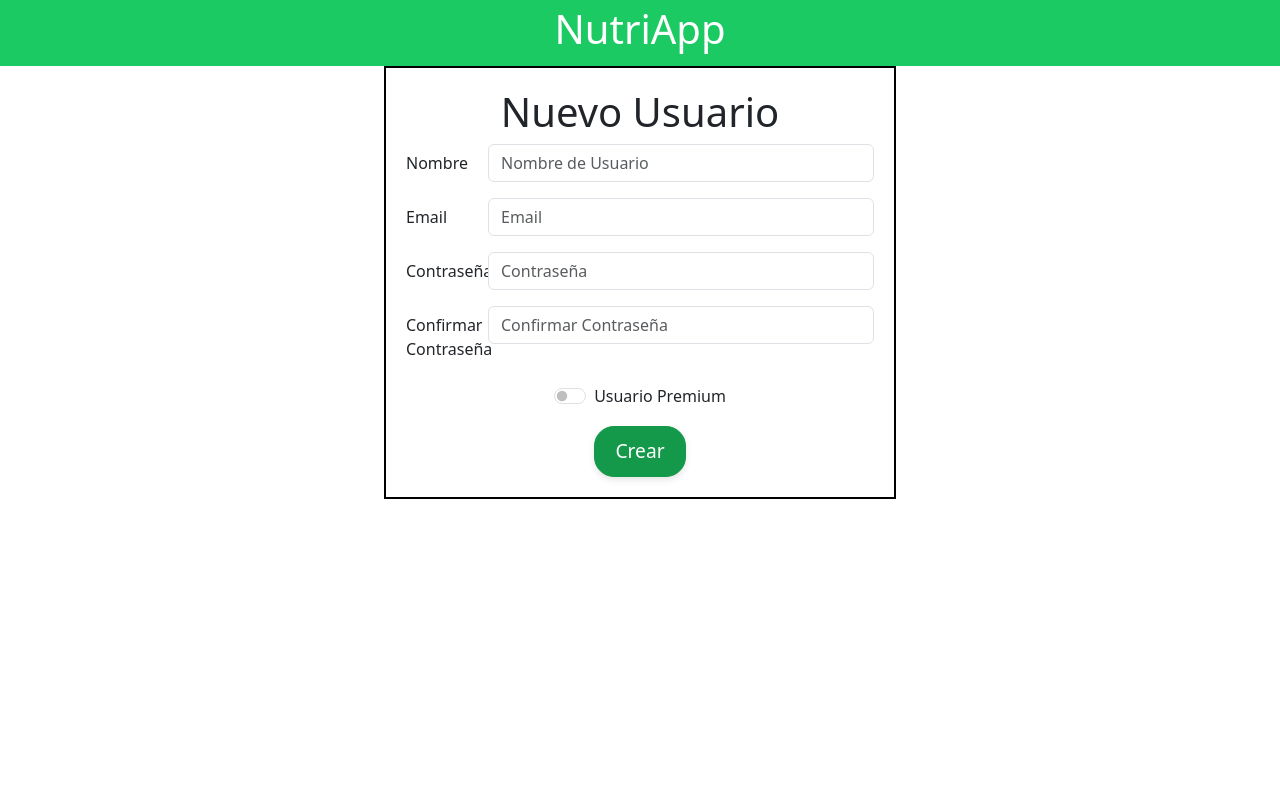
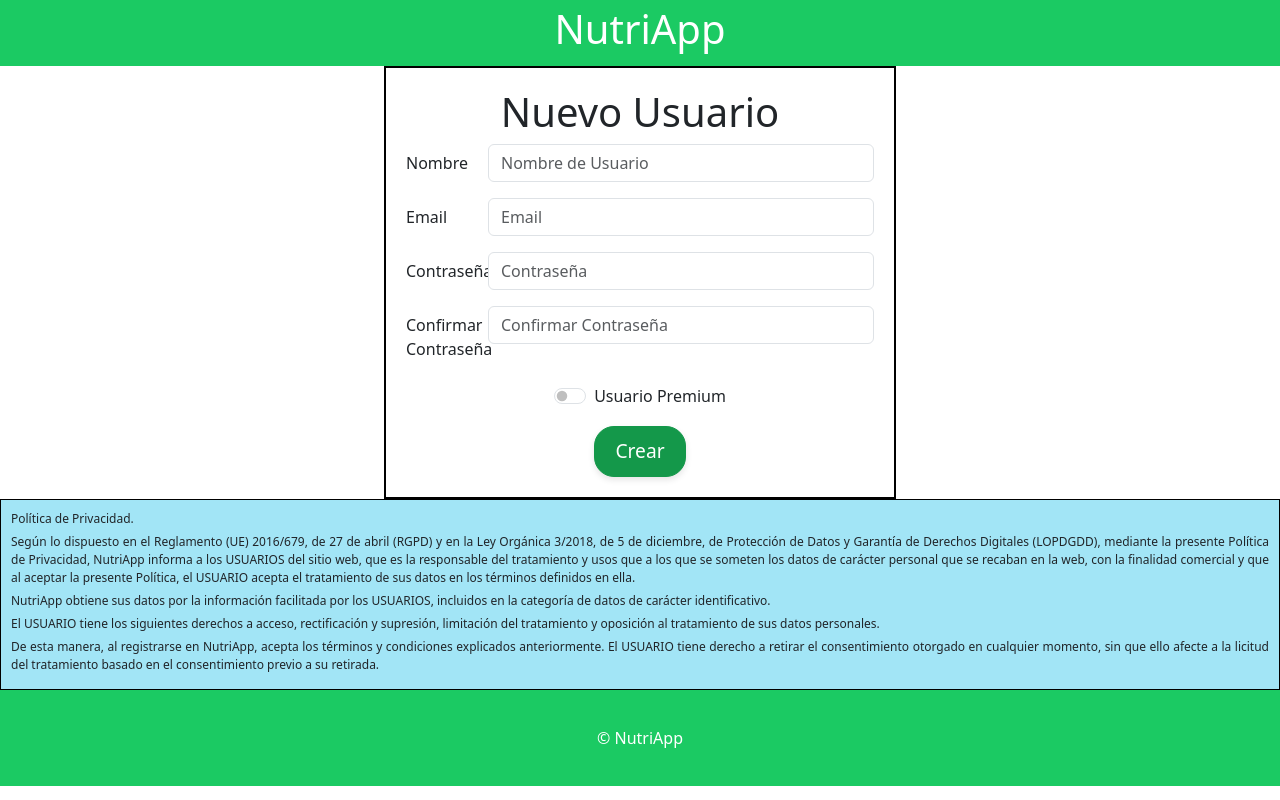
Before and after one commit to rafaelhorcas/NutriApp-17, a React (Create React App) app in the folder nutriapp-react/: page /signup in a window 1280 px wide. Built offline with nearby package versions, Linux system fonts and the light colour scheme.

Commit message:
Texto Politica de Privacidad

```diff
--- a/nutriapp-react/src/App.css
+++ b/nutriapp-react/src/App.css
@@ -283,3 +283,14 @@ object-fit: cover;
   font-size: 1.2em;
   padding: 10px 20px;
 }
+.text-privacidad {
+  font-size: 12px;
+  text-align: justify;
+  padding: 10px;
+  border: 0.5px solid black;
+  background-color: #A2E5F6;
+}
+
+.text-privacidad p {
+  margin-bottom: 5px;
+}
--- a/nutriapp-react/src/components/Footer.js
+++ b/nutriapp-react/src/components/Footer.js
@@ -8,7 +8,7 @@ export default function Footer () {
   return (
     <footer className="footer">
       <Container className="py-3 text-center">
-        NutriApp
+      © NutriApp
       </Container>
     </footer>
   );
--- a/nutriapp-react/src/components/mains/CrearUsuario.js
+++ b/nutriapp-react/src/components/mains/CrearUsuario.js
@@ -1,6 +1,7 @@
 import 'bootstrap/dist/css/bootstrap.min.css';
 import '../../App.css';
 import Title from '../Title';
+import Footer from '../Footer';
 import React, { useState } from 'react';
 import { Button, Col, Form, Row } from 'react-bootstrap';
 import { useNavigate } from 'react-router-dom';
@@ -97,6 +98,14 @@ export default function NuevoUsuario() {
             </div>
         </Form>
       </div>
+      <div className='text-privacidad'>
+        <p>Política de Privacidad.</p>
+        <p>Según lo dispuesto en el Reglamento (UE) 2016/679, de 27 de abril (RGPD) y en la Ley Orgánica 3/2018, de 5 de diciembre, de Protección de Datos y Garantía de Derechos Digitales (LOPDGDD), mediante la presente Política de Privacidad, NutriApp informa a los USUARIOS del sitio web, que es la responsable del tratamiento y usos que a los que se someten los datos de carácter personal que se recaban en la web, con la finalidad comercial y que al aceptar la presente Política, el USUARIO acepta el tratamiento de sus datos en los términos definidos en ella.</p>
+        <p>NutriApp obtiene sus datos por la información facilitada por los USUARIOS, incluidos en la categoría de datos de carácter identificativo.</p>
+        <p>El USUARIO tiene los siguientes derechos a acceso, rectificación y supresión, limitación del tratamiento y oposición al tratamiento de sus datos personales.</p>
+        <p>De esta manera, al registrarse en NutriApp, acepta los términos y condiciones explicados anteriormente. El USUARIO tiene derecho a retirar el consentimiento otorgado en cualquier momento, sin que ello afecte a la licitud del tratamiento basado en el consentimiento previo a su retirada.</p>
+      </div>
+      <Footer/>
     </div>
   );
 }
```
